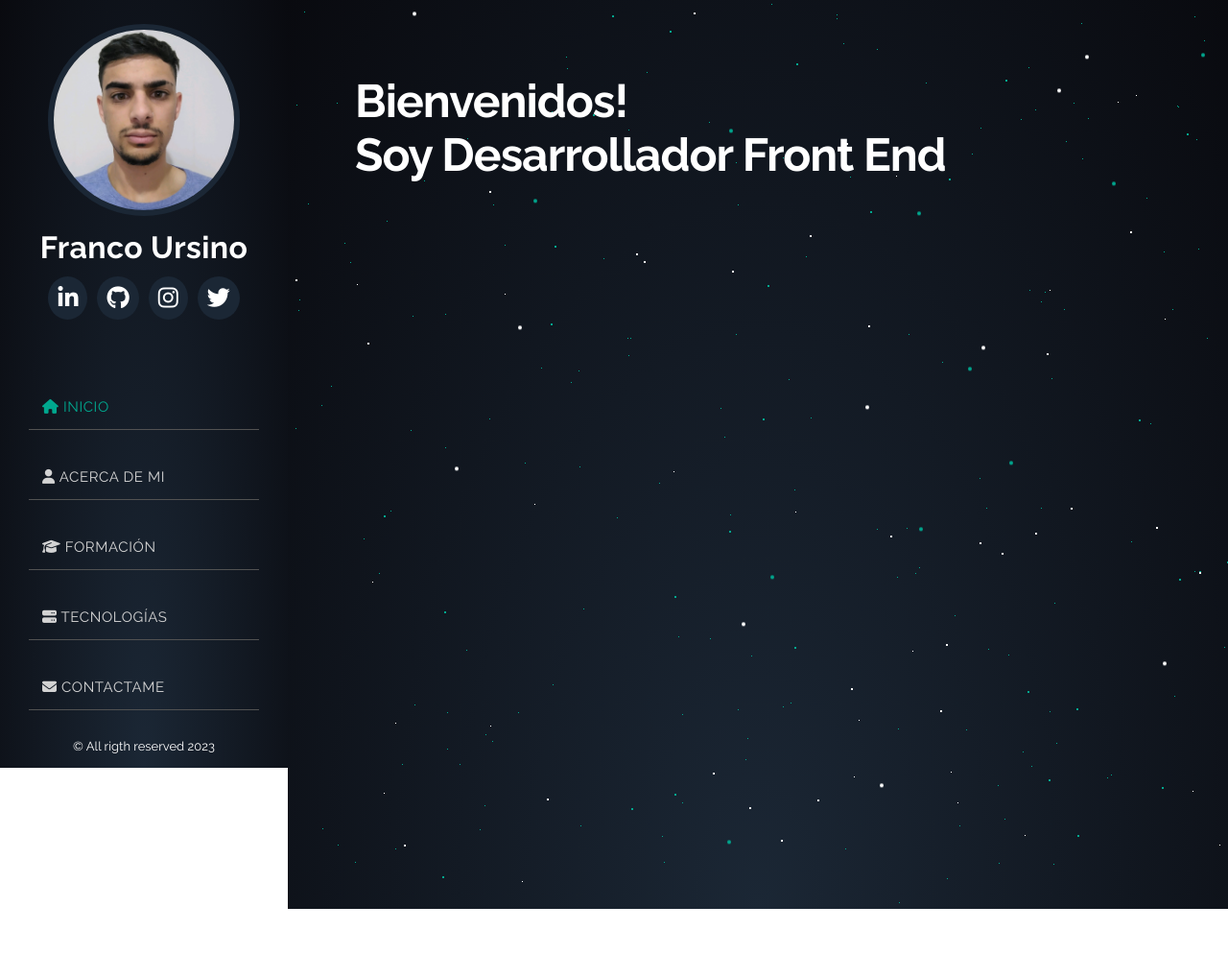
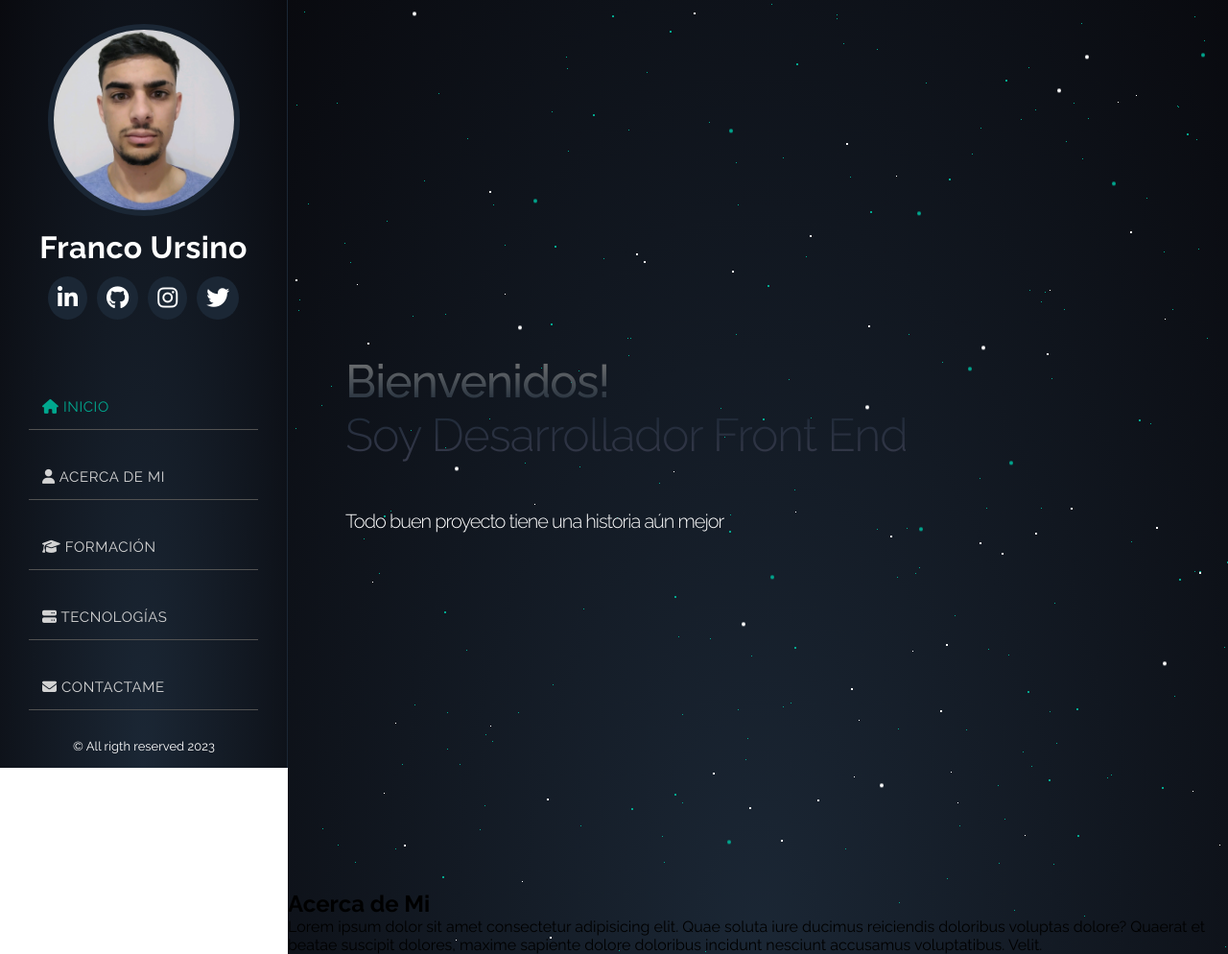
Before and after one commit to FrancoUrsino/Fran_PF, a website: page index.html in a window 1280 px wide. Shown: the whole page at 96% size. Before the commit the page ends 947 px from the top, so only its background shows below. Drawn offline with Linux system fonts and the light colour scheme.

Commit message:
Finish first section

```diff
--- a/index.html
+++ b/index.html
@@ -13,7 +13,7 @@
   <!-- LINK ROBOTO W FONT -->
   <link rel="preconnect" href="https://fonts.googleapis.com">
   <link rel="preconnect" href="https://fonts.gstatic.com" crossorigin>
-  <link href="https://fonts.googleapis.com/css2?family=Raleway:wght@100;300;400;700&display=swap" rel="stylesheet">
+  <link href="https://fonts.googleapis.com/css2?family=Raleway:wght@100;300;400;500;700&display=swap" rel="stylesheet">
   <!-- LINK CSS -->
   <link rel="stylesheet" href="css/style.css">
 </head>
@@ -63,9 +63,16 @@
     <div id="stars"></div>
     <div id="stars2"></div>
     <div id="stars3"></div>
-    <section class="home">
+    <section class="home" id="home">
       <div class="home__container">
-        <h2 class="home__container--title">Bienvenidos!<br>Soy Desarrollador Front End</h2>
+        <h2 class="home__container--title">Bienvenidos! <i class="fa-regular fa-hand"></i> <br><span>Soy Desarrollador Front End</span></h2>
+        <p class="home__container--text">Todo buen proyecto tiene una historia aún mejor</p>
+      </div>
+    </section>
+    <section class="about" id="about">
+      <div class="about__container">
+        <h2 class="about__container--title">Acerca de Mi</h2>
+        <p class="about__container--text">Lorem ipsum dolor sit amet consectetur adipisicing elit. Quae soluta iure ducimus reiciendis doloribus voluptas dolore? Quaerat et beatae suscipit dolores, maxime sapiente dolore doloribus incidunt nesciunt accusamus voluptatibus. Velit.</p>
       </div>
     </section>
   </main>
--- a/scss/_header.scss
+++ b/scss/_header.scss
@@ -10,6 +10,7 @@
   bottom: 0;
   transition: 0.5s;
   z-index: 1;
+  border-right: 1px solid $fColor;
 
   &__profile {
     text-align: center;
@@ -63,7 +64,6 @@
 
   &__footer {
     text-align: center;
-    // background-color: $tColor;
     width: 300px;
     color: $white;
     font-size: 13px;
--- a/scss/_home.scss
+++ b/scss/_home.scss
@@ -2,16 +2,54 @@
   height: 100vh;
   width: 100%;
   display: flex;
-  margin: 70px;
+  margin: 60px;
   position: relative;
   color: $white;
+  overflow: hidden;
 
   &__container{
     display: flex;
     flex-direction: column;
-    font-weight: 700;
+    justify-content: center;
     letter-spacing: -1px;
     margin-bottom: 10px;
-    font-size: 2rem;
+
+    &--title{
+      background: -webkit-linear-gradient(#7b7b7b, #1b2735,#373a4b);
+      background-clip:initial ;
+      -webkit-background-clip: text;
+
+      -webkit-text-fill-color: transparent;
+      font-weight: 500;
+      font-size: 3rem;
+
+      & i{
+        transform: rotate(45deg);
+        animation: hi 2s linear infinite;
+      }
+
+      & span{
+        font-weight: 300;
+      }
+    }
+
+    &--text{
+      color: $white;
+      font-size: 20px;
+      margin-top: 50px;
+      font-weight: 300;
+    }
   }
 }
+
+@keyframes hi{
+  0%{
+    transform: rotate(45deg);
+  }
+  50%{
+    transform: rotate(0deg);
+  }
+  100%{
+    transform: rotate(45deg);
+  }
+}
--- a/scss/_variables.scss
+++ b/scss/_variables.scss
@@ -4,3 +4,4 @@ $tColor: rgb(82, 82, 82);
 $gray: rgb(211, 211, 211);
 $white: rgb(255, 255, 255);
 $black: rgb(32, 32, 32);
+$gradient: radial-gradient(ellipse at top, #1b2735 0%, #090a0f 100%);
```
Also changed, not shown: css/style.css, 1 other file.
